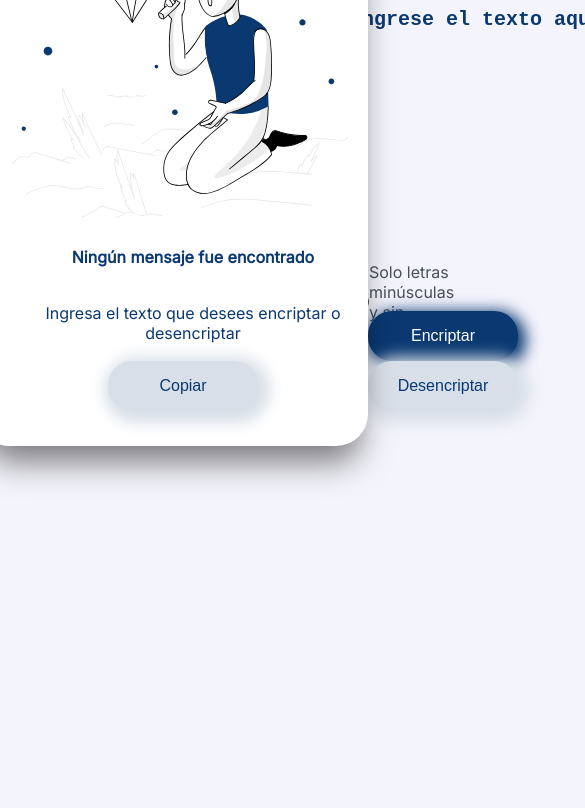
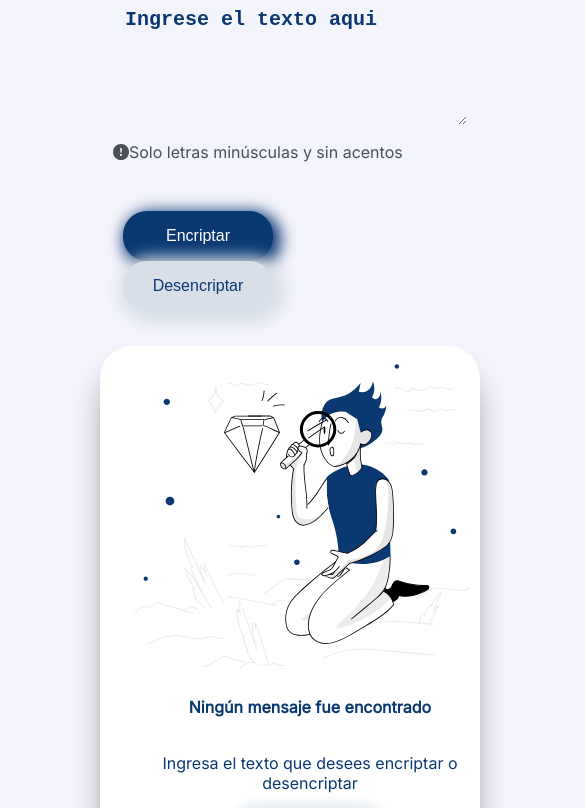
Before and after one commit to Albertoolve/Reto, a plain HTML site: page index.html in a window 390 px wide. Shown: the part 132-940 px from the top of the page, 585 px wide, since content can reach past the window. Before the commit the page ends 844 px from the top, so only its background shows below. Drawn offline with Linux system fonts and the light colour scheme.

Commit message:
Add files via upload

```diff
--- a/style.css
+++ b/style.css
@@ -32,7 +32,7 @@
     left:  250px;
     top: 60px;
     padding-left: 90px;
-    width: 940px;
+    width: 850px;
 }
 
 .cajatexto{
@@ -195,3 +195,67 @@
 .ocultar{
     display: none;
 }
+
+@media screen and (max-width: 800px){
+
+    .logo{
+        left: 55px;
+        padding: 10px;
+    }
+    main{
+        position: absolute;
+        width: 100%;
+        height: 80%;
+        display: flex;
+        justify-content: space-between; /*Esto me movio la imagen ala el lado izquierdo de la pagina*/
+    }
+
+    .contenedorcajatexto{
+        left: 110px;
+        padding-left: 5px;
+        width: 450px;
+    }
+
+.cajatexto{
+    width: 340px;
+    height: 100%;
+    border-radius: 6px;
+    background: #f4f4fc;
+    border: none;
+    cursor: pointer;
+    color: #0A3871;
+    font-size: 20px;
+    font-weight: bold;
+    transition: 0.5s;
+}
+
+    .alerta{
+        position: absolute;
+        top: 180px;
+        left: 105px;
+        display: flex;
+        color: #495057;
+        width: 450px;
+    }
+
+    .contenedor-botones{
+        position: absolute;
+        top: 250px;
+        left: 100px;
+        margin: 15px;
+    }
+    .seccion2{
+        display: block;
+        position: absolute;
+        left: 92px;
+        top: 400px;
+        width: 380px;
+        height: 550px;
+        padding-right: 10px;
+        background-color: #FFFFFF;
+        box-sizing: border-box;
+        border-radius: 32px;
+        box-shadow: 0px 24px 32px -8px rgba(0,0,0,0.50);
+    }
+
+}
```
